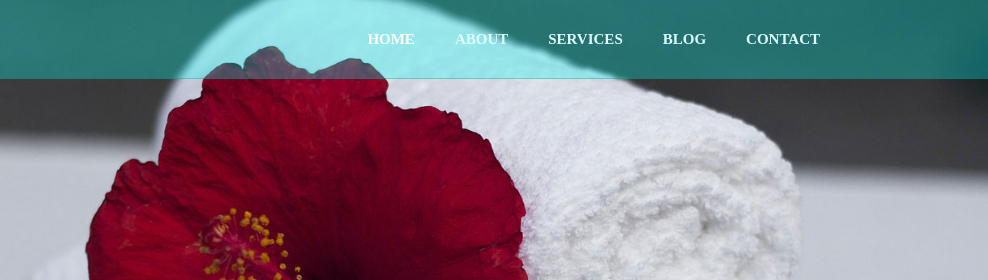
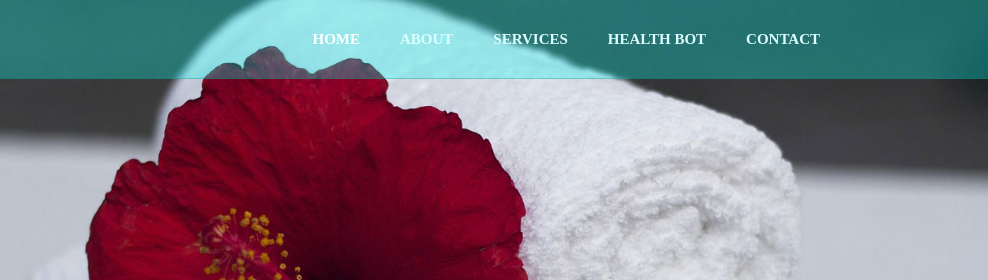
Before and after one commit to VeeraRajesh7569/Project-2, a plain HTML site: page about.html in a window 1280 px wide. Shown: the top 280 px of the page, 292-1280 px from the left. Drawn offline with Linux system fonts and the light colour scheme.

Commit message:
Update about.html

```diff
--- a/about.html
+++ b/about.html
@@ -20,7 +20,7 @@
 						<li><a href="index.html" class="current">Home</a></li>
 						<li><a href="about.html">About</a></li>
 						<li><a href="services.html">Services</a></li>
-						<li><a href="blog.html">Blog</a></li>
+						<li><a href="healthbot.html">Health Bot</a></li>
 						<li><a href="contact.html">Contact</a></li>
 						<div class="clear"></div>
 					</ul>
```
